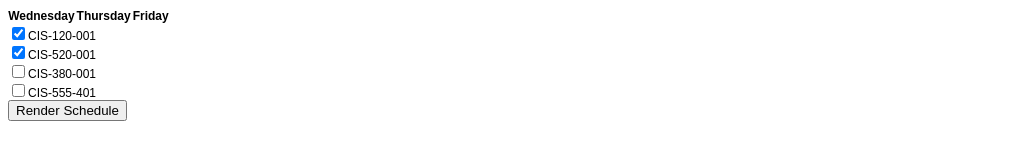
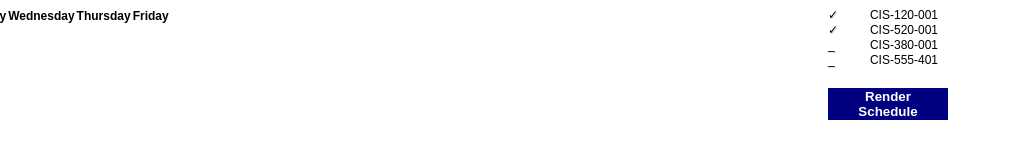
Before and after one commit to pennlabs/PennCoursePlus-extension, a browser extension: page scheduler.html in a window 1280 px wide. Shown: the whole page, without its empty margins (0-1011 px from the left). Drawn offline with Linux system fonts and the light colour scheme; no server answers.

Commit message:
styling changes in the scheduler

```diff
--- a/css/scheduler.css
+++ b/css/scheduler.css
@@ -1,14 +1,10 @@
 body {
     font-family: arial;
     font-size: 12px;
-    /*word-break: break-all;*/
-    /*word-wrap: break-word;*/
+    width: 1000px;
 }
 
 .container {
-    position:relative;
-    overflow:auto;
-    display:inline-block;
     float:left;
     width: 800px;
 }
@@ -56,9 +52,48 @@ tr td {
     }
 
 #control_panel {
-    width: 500px;
-    position:relative;
+    width: 120px;
+    margin-left: 20px;
+    /*position:relative;*/
     float:left;
-    display:inline-block;
-/*    margin-left: 100px;
-*/}
+    /*display:inline-block;*/
+}
+
+    input[type="checkbox"] {
+        display:none;
+    }
+
+    #checkboxes label:before {
+        border-radius: 3px;
+    }
+
+    #checkboxes label span {
+        float:right;
+        margin-right:10px;
+    }
+    input[type=checkbox]:checked + label:before {
+        content: "\2713";
+        text-shadow: 1px 1px 1px rgba(0, 0, 0, .2);
+        font-size: 12px;
+        color: #000000;
+        text-align: right;
+        line-height: 15px;
+        border-radius:3px;
+    }
+    input[type=checkbox] + label:before {
+        content: "_";
+        text-shadow: 1px 1px 1px rgba(0, 0, 0, .2);
+        font-size: 12px;
+        color: #000000;
+        text-align: right;
+        line-height: 15px;
+        border-radius:3px;
+    }
+   #rerender {
+    margin-top: 20px;
+    font-weight: 600;
+    background-color: navy;
+    color: white;
+    border:none;
+    font-family: arial;
+}
--- a/js/scheduler.js
+++ b/js/scheduler.js
@@ -132,7 +132,6 @@ function render(classes) {
     var info = {};
     $('.container tbody').empty();
     var promises = classes.map(function(id) {
-        // debugger
         return $.ajax({
             url: baseURL + 'scheduler',
             type: 'GET',
@@ -162,14 +161,22 @@ $(function() {
         var classes = bg.classes;
         for (var i in classes) {
             //randomly generate new hexcodes!
-            palette.push('#' + Math.floor(Math.random() * 16777215).toString(16));
+            var hex;
+            do {
+                hex = '#' + Math.floor(Math.random() * 16777215).toString(16)
+                //make sure you don't have white, black, or repeat colors
+                console.log(hex);
+            } while (hex == "#000000" || hex == "#ffffff" || palette.indexOf(hex) > 0 )
+
+            palette.push(hex);
         }
     }
     for (var i in classes) {
+        var cl = classes[i]
         if (i < 2) {
-            $('#checkboxes').append('<input type="checkbox" checked="true" name=' + classes[i] + '>' + classes[i] + '<br>');
+            $('#checkboxes').append('<input type="checkbox" checked="true" name="' + cl + '" id="' +cl + 'label">'+ '<label for="'+cl + 'label"><span>'+cl + '</span></label>' + '<br>');
         } else {
-            $('#checkboxes').append('<input type="checkbox" name=' + classes[i] + '>' + classes[i] + '<br>');
+            $('#checkboxes').append('<input type="checkbox" name="' + cl + '" id="' +cl + 'label">'+ '<label for="'+cl + 'label"><span>'+cl + '</span></label>' + '<br>');
 
         }
     }
@@ -184,7 +191,6 @@ $(function() {
             $(':checked').each(function() {
             classes.push($(this).attr('name'));
         })
-        debugger
         render(classes);
     });
 
```
